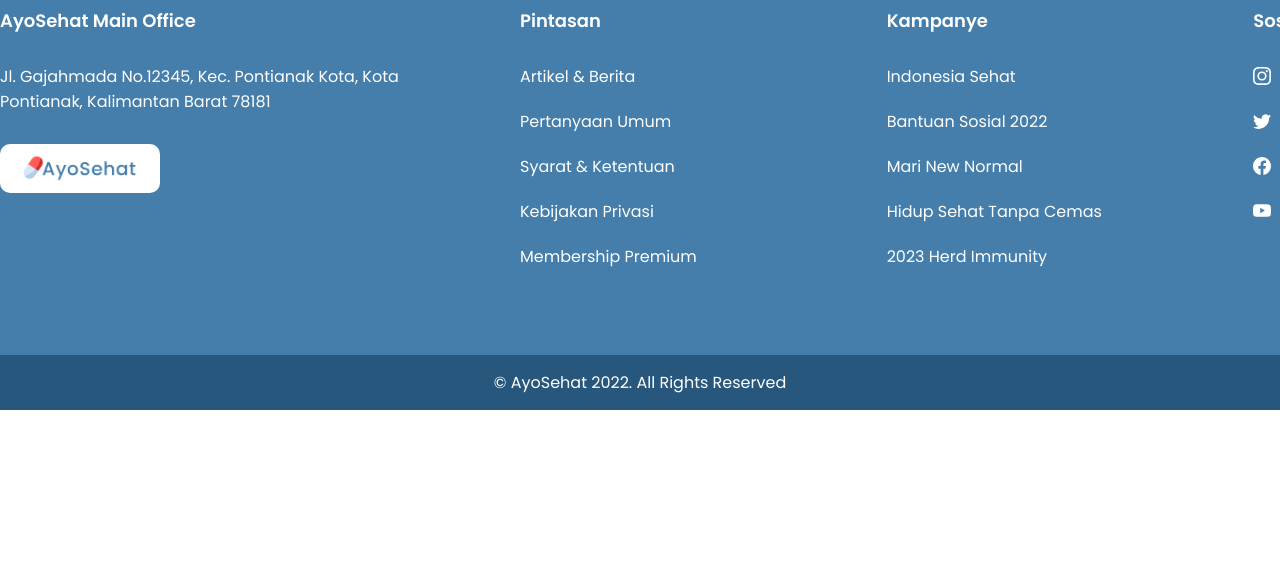
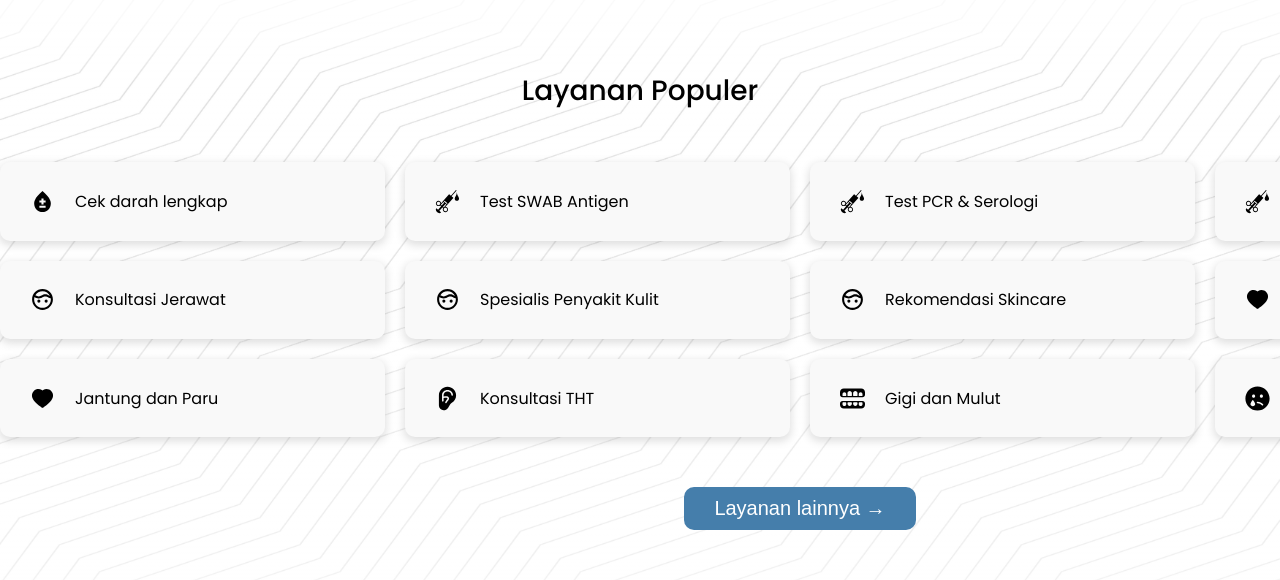
Before and after one commit to ericpeweh/ayo-sehat, a Next.js app: page / in a window 1280 px wide. Shown: the part 1834-2414 px from the top of the page. Before the commit the page ends 2244 px from the top, so only its background shows below. Built offline with nearby package versions, Linux system fonts and the light colour scheme.

Commit message:
added PopularServices section

```diff
--- /dev/null
+++ b/components/PopularServices/PopularServices.jsx
@@ -0,0 +1,79 @@
+import React from "react";
+import Button from "../Button/Button";
+import SectionTitle from "../SectionTitle/SectionTitle";
+import {
+	FindMoreContainer,
+	PopularServicesContainer,
+	ServiceCard,
+	ServicesContainer,
+	ServiceTitle
+} from "./PopularServices.styles";
+import { MdBloodtype } from "react-icons/md";
+import { GiHypodermicTest } from "react-icons/gi";
+import { BiFace } from "react-icons/bi";
+import { AiFillHeart } from "react-icons/ai";
+import { IoEar } from "react-icons/io5";
+import { FaTeethOpen, FaSadTear } from "react-icons/fa";
+
+const PopularServices = () => {
+	return (
+		<PopularServicesContainer>
+			<SectionTitle>Layanan Populer</SectionTitle>
+			<ServicesContainer>
+				<ServiceCard>
+					<MdBloodtype />
+					<ServiceTitle>Cek darah lengkap</ServiceTitle>
+				</ServiceCard>
+				<ServiceCard>
+					<GiHypodermicTest />
+					<ServiceTitle>Test SWAB Antigen</ServiceTitle>
+				</ServiceCard>
+				<ServiceCard>
+					<GiHypodermicTest />
+					<ServiceTitle>Test PCR & Serologi</ServiceTitle>
+				</ServiceCard>
+				<ServiceCard>
+					<GiHypodermicTest />
+					<ServiceTitle>Rapid Test</ServiceTitle>
+				</ServiceCard>
+				<ServiceCard>
+					<BiFace />
+					<ServiceTitle>Konsultasi Jerawat</ServiceTitle>
+				</ServiceCard>
+				<ServiceCard>
+					<BiFace />
+					<ServiceTitle>Spesialis Penyakit Kulit</ServiceTitle>
+				</ServiceCard>
+				<ServiceCard>
+					<BiFace />
+					<ServiceTitle>Rekomendasi Skincare</ServiceTitle>
+				</ServiceCard>
+				<ServiceCard>
+					<AiFillHeart />
+					<ServiceTitle>Spesialis Penyakit Dalam</ServiceTitle>
+				</ServiceCard>
+				<ServiceCard>
+					<AiFillHeart />
+					<ServiceTitle>Jantung dan Paru</ServiceTitle>
+				</ServiceCard>
+				<ServiceCard>
+					<IoEar />
+					<ServiceTitle>Konsultasi THT</ServiceTitle>
+				</ServiceCard>
+				<ServiceCard>
+					<FaTeethOpen />
+					<ServiceTitle>Gigi dan Mulut</ServiceTitle>
+				</ServiceCard>
+				<ServiceCard>
+					<FaSadTear />
+					<ServiceTitle>Psikologis & Mental</ServiceTitle>
+				</ServiceCard>
+				<FindMoreContainer>
+					<Button>Layanan lainnya &rarr;</Button>
+				</FindMoreContainer>
+			</ServicesContainer>
+		</PopularServicesContainer>
+	);
+};
+
+export default PopularServices;
--- /dev/null
+++ b/components/PopularServices/PopularServices.styles.js
@@ -0,0 +1,58 @@
+import styled from "styled-components";
+
+export const PopularServicesContainer = styled.section`
+	padding: 10rem 0 10rem;
+	background-image: linear-gradient(
+			to bottom,
+			rgba(255, 255, 255, 0.9) 10%,
+			rgba(255, 255, 255, 0.4) 20%,
+			rgba(255, 255, 255, 0.7) 90%,
+			rgba(255, 255, 255, 0.9) 100%
+		),
+		url("/pattern-1.jpg");
+	background-size: cover;
+	background-position: center;
+`;
+
+export const ServicesContainer = styled.div`
+	display: grid;
+	grid-template-columns: repeat(4, 1fr);
+	grid-gap: 2rem;
+	width: 160rem;
+	margin: auto;
+	margin-top: 5rem;
+`;
+
+export const ServiceCard = styled.div`
+	border-radius: 1rem;
+	background-color: #f9f9f9;
+	box-shadow: var(--shadow-xs);
+	display: flex;
+	gap: 2rem;
+	align-items: center;
+	padding-left: 3rem;
+	cursor: pointer;
+	transition: var(--transition-normal);
+
+	& > svg {
+		font-size: 2.5rem;
+	}
+
+	&:hover {
+		transform: scale(1.005) translateY(-2px);
+		box-shadow: var(--shadow-xs-hover);
+	}
+`;
+
+export const ServiceTitle = styled.h5`
+	font-size: 1.6rem;
+	font-weight: 400;
+`;
+
+export const FindMoreContainer = styled.div`
+	grid-column: 1 / -1;
+	display: flex;
+	align-items: center;
+	justify-content: center;
+	margin-top: 3rem;
+`;
```
